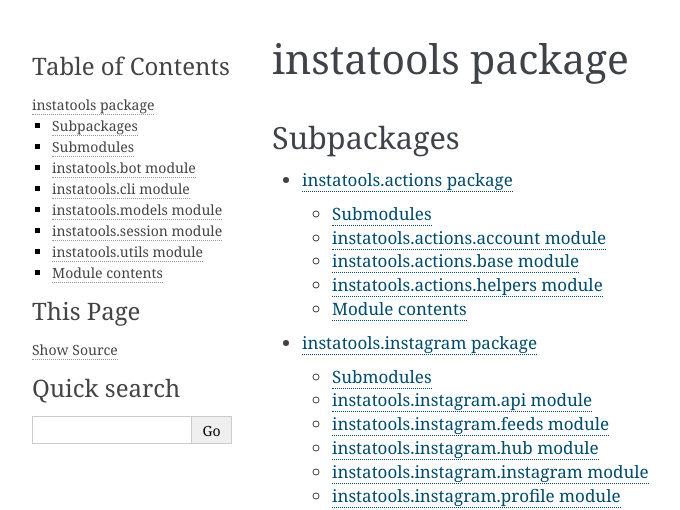
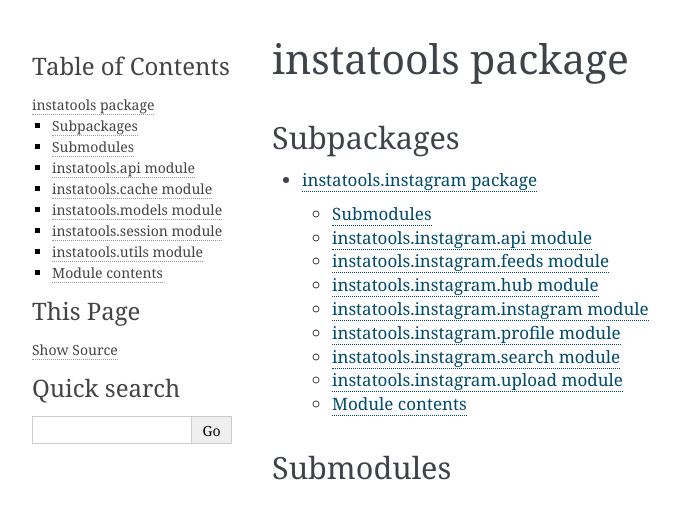
Before and after one commit to sentrip/instatools, a Sphinx documentation site: the page built from docs/instatools.rst, in a window 1280 px wide. Shown: the top 510 px of the page, without its empty margins (148-828 px from the left). Built offline with Sphinx 7.4.7, drawn with Linux system fonts in a browser that asks for light colours; some of the changed text lies outside the part shown.

```diff
--- a/docs/instatools.rst
+++ b/docs/instatools.rst
@@ -6,24 +6,23 @@ Subpackages
 
 .. toctree::
 
-    instatools.actions
     instatools.instagram
 
 Submodules
 ----------
 
-instatools.bot module
+instatools.api module
 ---------------------
 
-.. automodule:: instatools.bot
+.. automodule:: instatools.api
     :members:
     :undoc-members:
     :show-inheritance:
 
-instatools.cli module
----------------------
+instatools.cache module
+-----------------------
 
-.. automodule:: instatools.cli
+.. automodule:: instatools.cache
     :members:
     :undoc-members:
     :show-inheritance:
```
Also changed, not shown: README.rst (+3 -10 lines), 1 other file.
